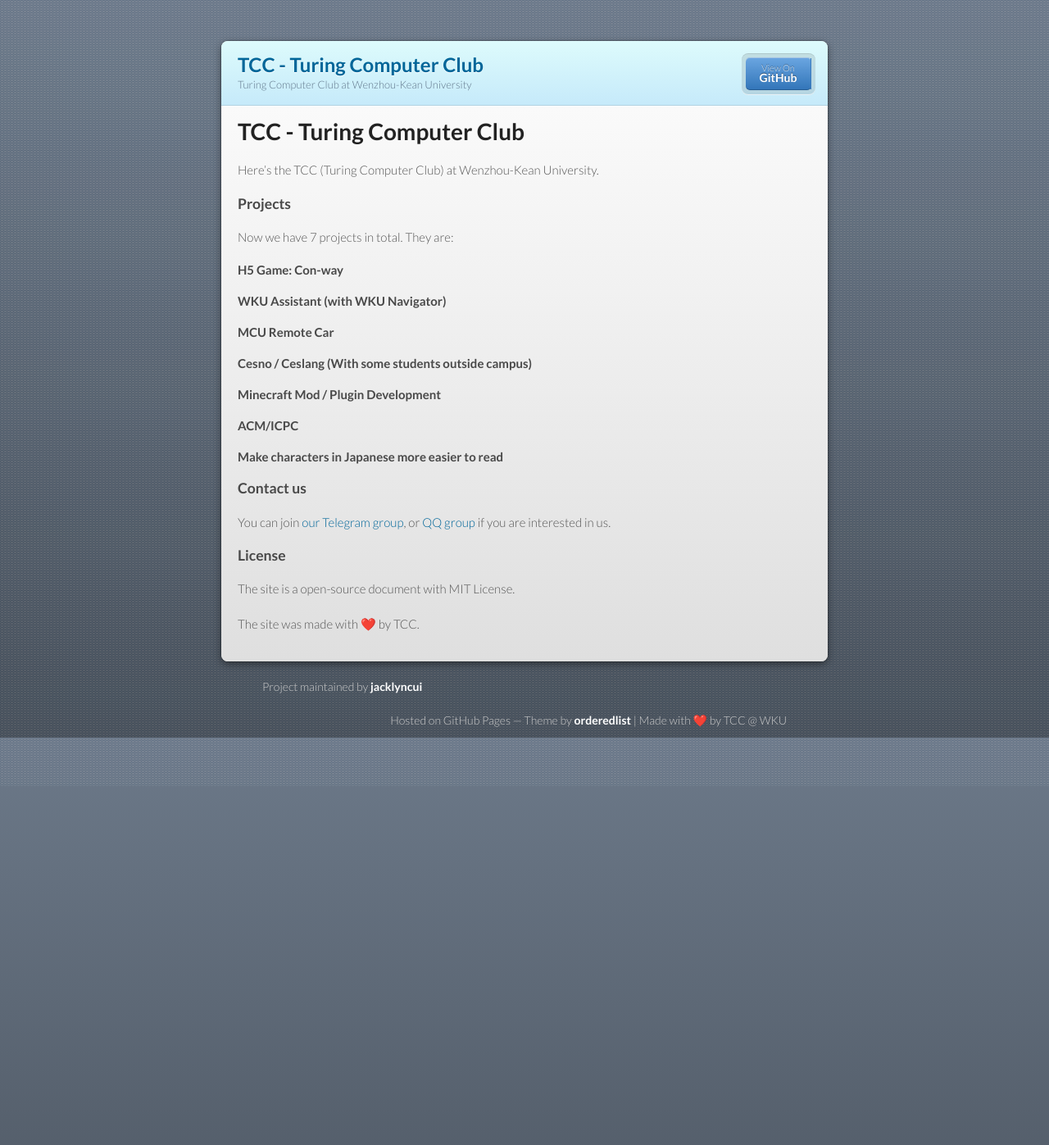
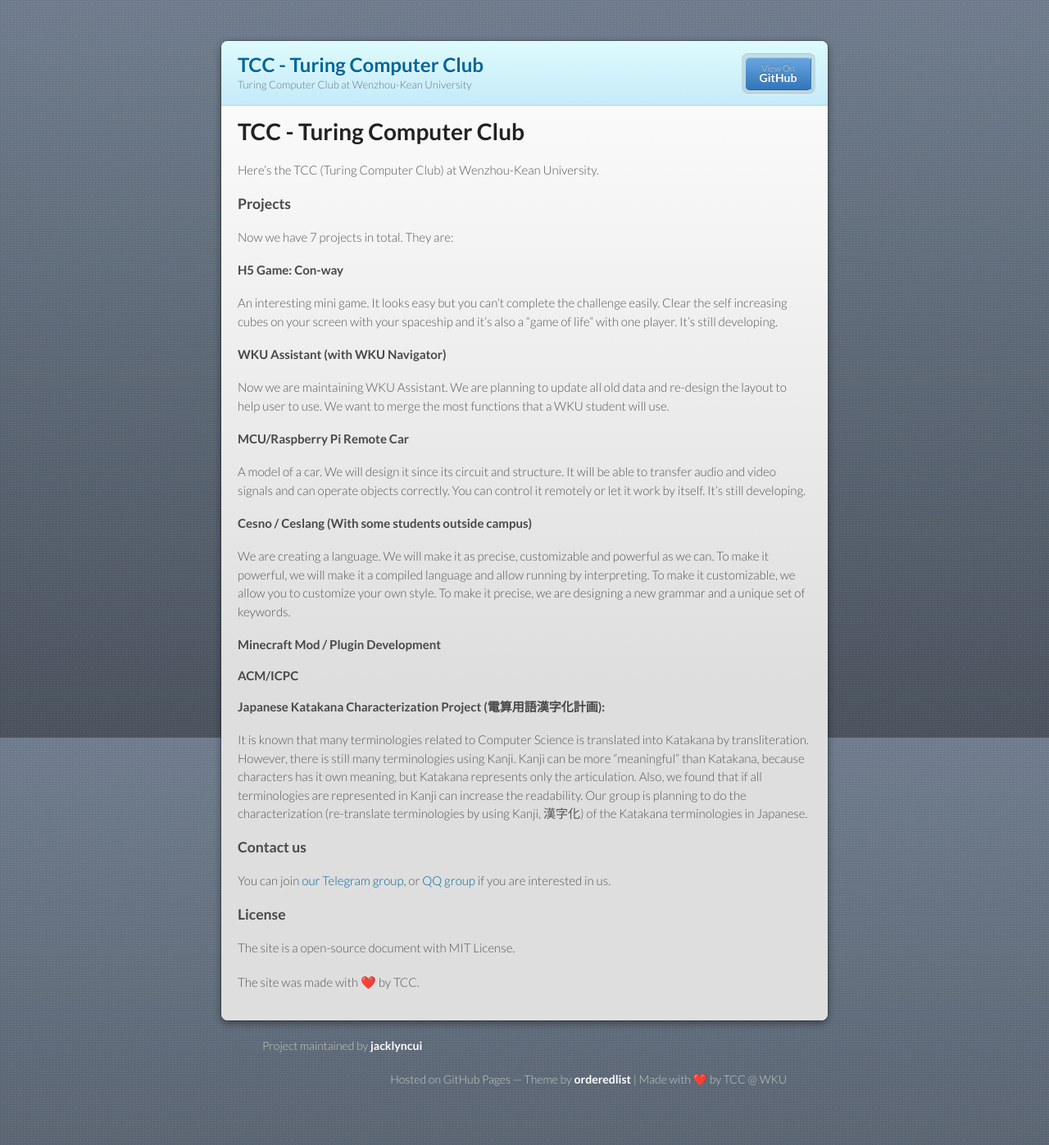
Before and after one commit to jacklyncui/tcc.moe, a Jekyll site: the page built from index.md, in a window 1280 px wide. Shown: the whole page at 82% size. Built offline with Jekyll 4.4.1, drawn with Linux system fonts in a browser that asks for light colours; our own code applies the rules of GitHub Pages for plain Markdown files.

Commit message:
Update info on main page
Still some parts not done.

```diff
--- a/index.md
+++ b/index.md
@@ -12,17 +12,28 @@ Now we have 7 projects in total. They are:
 
 #### H5 Game: Con-way
 
+An interesting mini game. It looks easy but you can't complete the challenge easily. Clear the self increasing cubes on your screen with your spaceship and it's also a "game of life" with one player. It's still developing.
+
 #### WKU Assistant (with WKU Navigator)
 
-#### MCU Remote Car
+Now we are maintaining WKU Assistant. We are planning to update all old data and re-design the layout to help user to use. We want to merge the most functions that a WKU student will use.
+
+#### MCU/Raspberry Pi Remote Car
+
+A model of a car. We will design it since its circuit and structure. It will be able to transfer audio and video signals and can operate objects correctly. You can control it remotely or let it work by itself. It's still developing.
 
 #### Cesno / Ceslang (With some students outside campus)
+
+We are creating a language. We will make it as precise, customizable and powerful as we can. To make it powerful, we will make it a compiled language and allow running by interpreting. To make it customizable, we allow you to customize your own style. To make it precise, we are designing a new grammar and a unique set of keywords.
 
 #### Minecraft Mod / Plugin Development
 
 #### ACM/ICPC
 
-#### Make characters in Japanese more easier to read
+#### Japanese Katakana Characterization Project (電算用語漢字化計画):
+
+It is known that many terminologies related to Computer Science is translated into Katakana by transliteration. However, there is still many terminologies using Kanji. Kanji can be more "meaningful" than Katakana, because characters has it own meaning, but Katakana represents only the articulation. Also, we found that if all terminologies are represented in Kanji can increase the readability. Our group is planning to do the characterization (re-translate terminologies by using Kanji, 漢字化) of the Katakana terminologies in Japanese.
+
 
 ### Contact us
 
```
